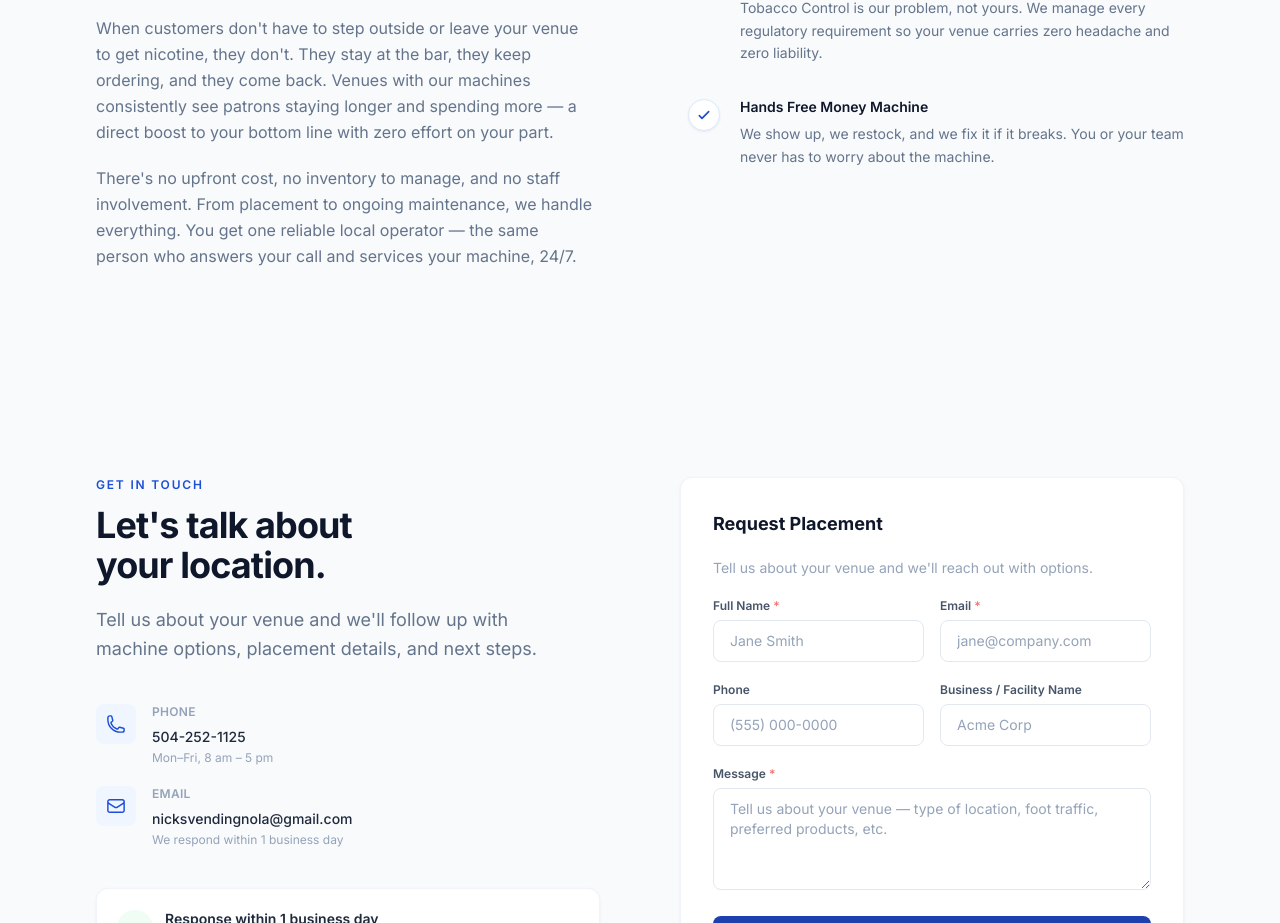
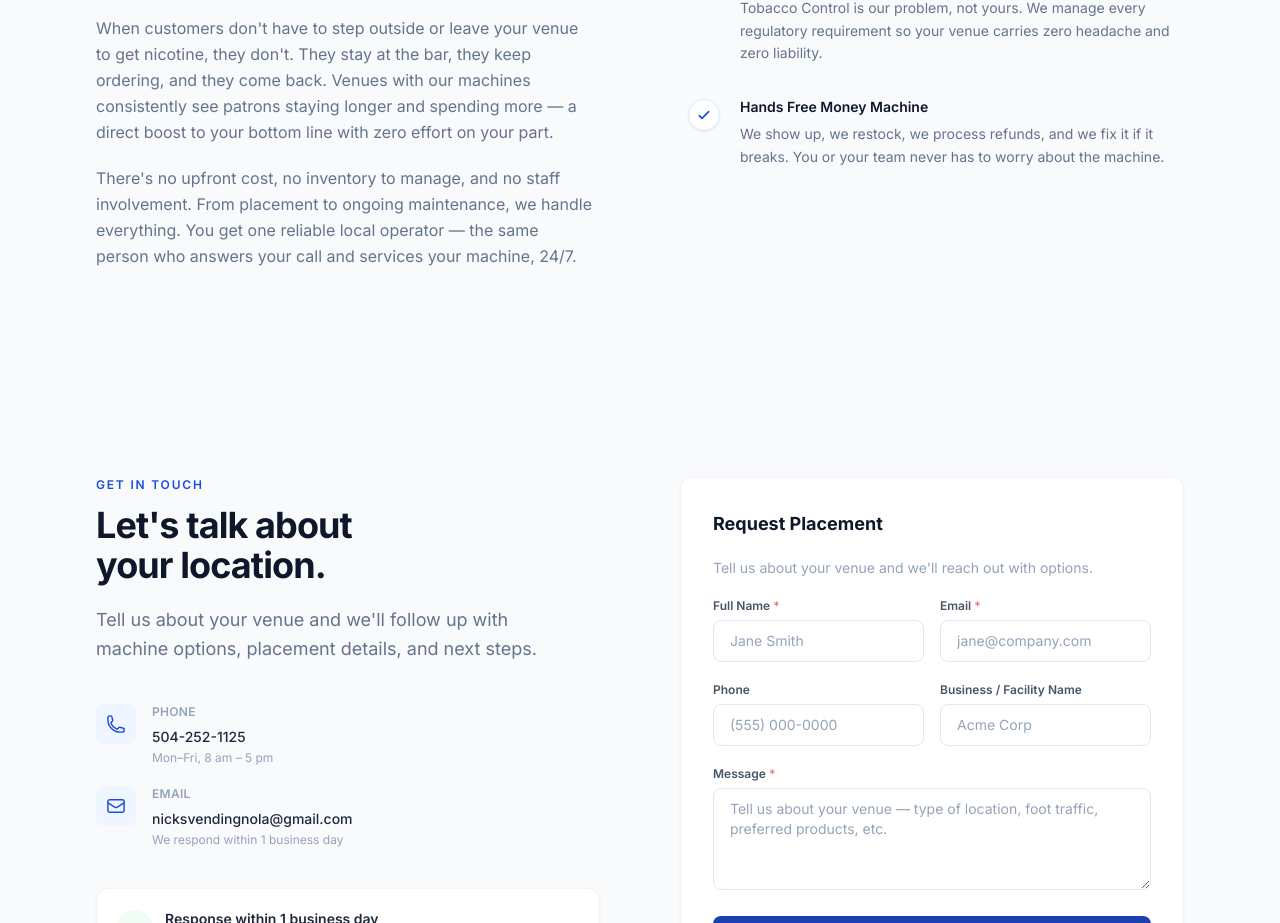
Before and after one commit to KH1188/nicks-vending, a React (Vite) app: page / in a window 1280 px wide. Shown: the part 2780-3703 px from the top of the page. Built offline with nearby package versions, Linux system fonts and the light colour scheme.

Commit message:
Add refund processing to Hands Free Money Machine card

```diff
--- a/src/components/About.tsx
+++ b/src/components/About.tsx
@@ -9,7 +9,7 @@ const WHY_CHOOSE = [
   },
   {
     title: 'Hands Free Money Machine',
-    body: 'We show up, we restock, and we fix it if it breaks. You or your team never has to worry about the machine.',
+    body: 'We show up, we restock, we process refunds, and we fix it if it breaks. You or your team never has to worry about the machine.',
   },
 ]
 
```
